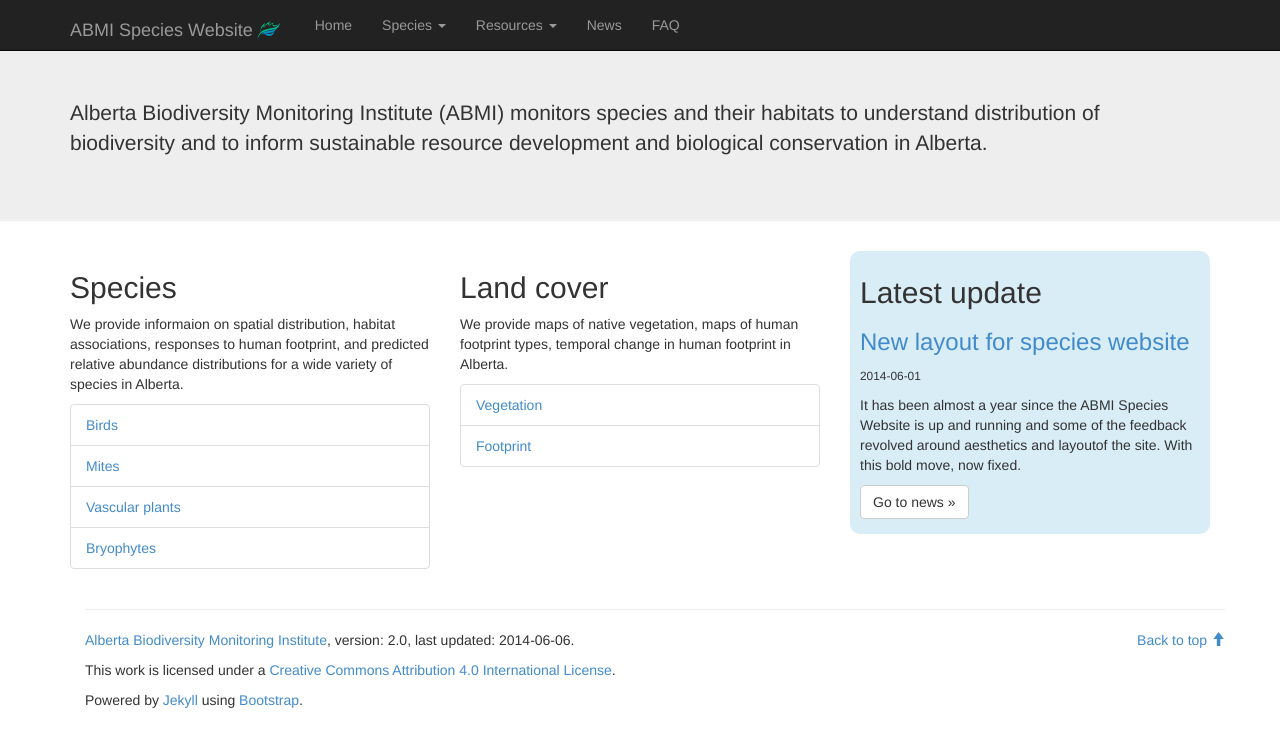
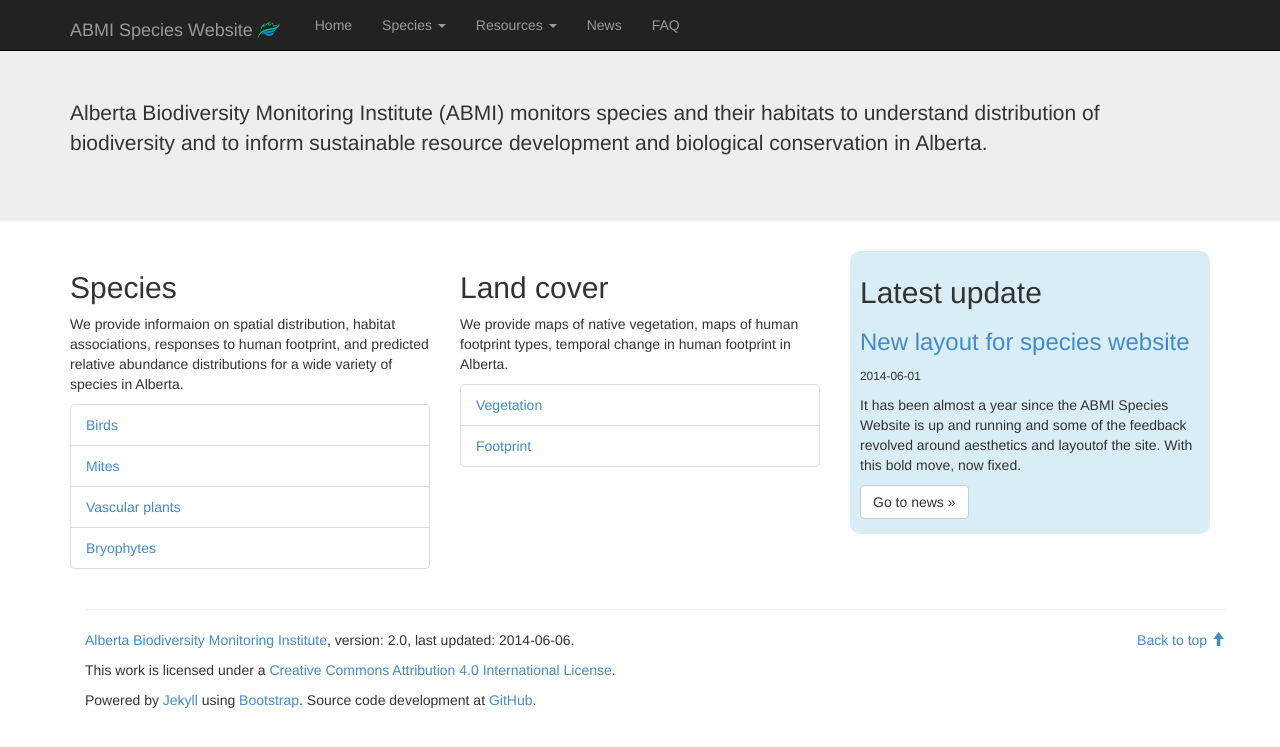
Before and after one commit to psolymos/abmispecies, a Jekyll site: the page built from index.html, in a window 1280 px wide. Shown: the top 747 px of the page. Built offline with Jekyll 4.4.1, drawn with Linux system fonts in a browser that asks for light colours; nearby versions of some CDN libraries.

Commit message:
github devel link

```diff
--- a/_includes/_footer.html
+++ b/_includes/_footer.html
@@ -6,6 +6,6 @@
 <!--    <p><a rel="license" href="http://creativecommons.org/licenses/by/4.0/"><img alt="Creative Commons License" style="border-width:0" src="http://i.creativecommons.org/l/by/4.0/80x15.png" /></a><br />This work is licensed under a <a rel="license" href="http://creativecommons.org/licenses/by/4.0/">Creative Commons Attribution 4.0 International License</a>.</p> -->
     <p><a href="http://www.abmi.ca/">Alberta Biodiversity Monitoring Institute</a>, version: {{ site.version }}, last updated: {{ site.time | date: "%Y-%m-%d" }}.</p>
     <p>This work is licensed under a <a rel="license" href="http://creativecommons.org/licenses/by/4.0/">Creative Commons Attribution 4.0 International License</a>.</p>
-    <p>Powered by <a href="http://jekyllrb.com">Jekyll</a> using <a href="http://getbootstrap.com/">Bootstrap</a>.</p>
+    <p>Powered by <a href="http://jekyllrb.com">Jekyll</a> using <a href="http://getbootstrap.com/">Bootstrap</a>. Source code development at <a href="https://github.com/psolymos/abmispecies/">GitHub</a>.</p>
   </footer>
 </div>
```
